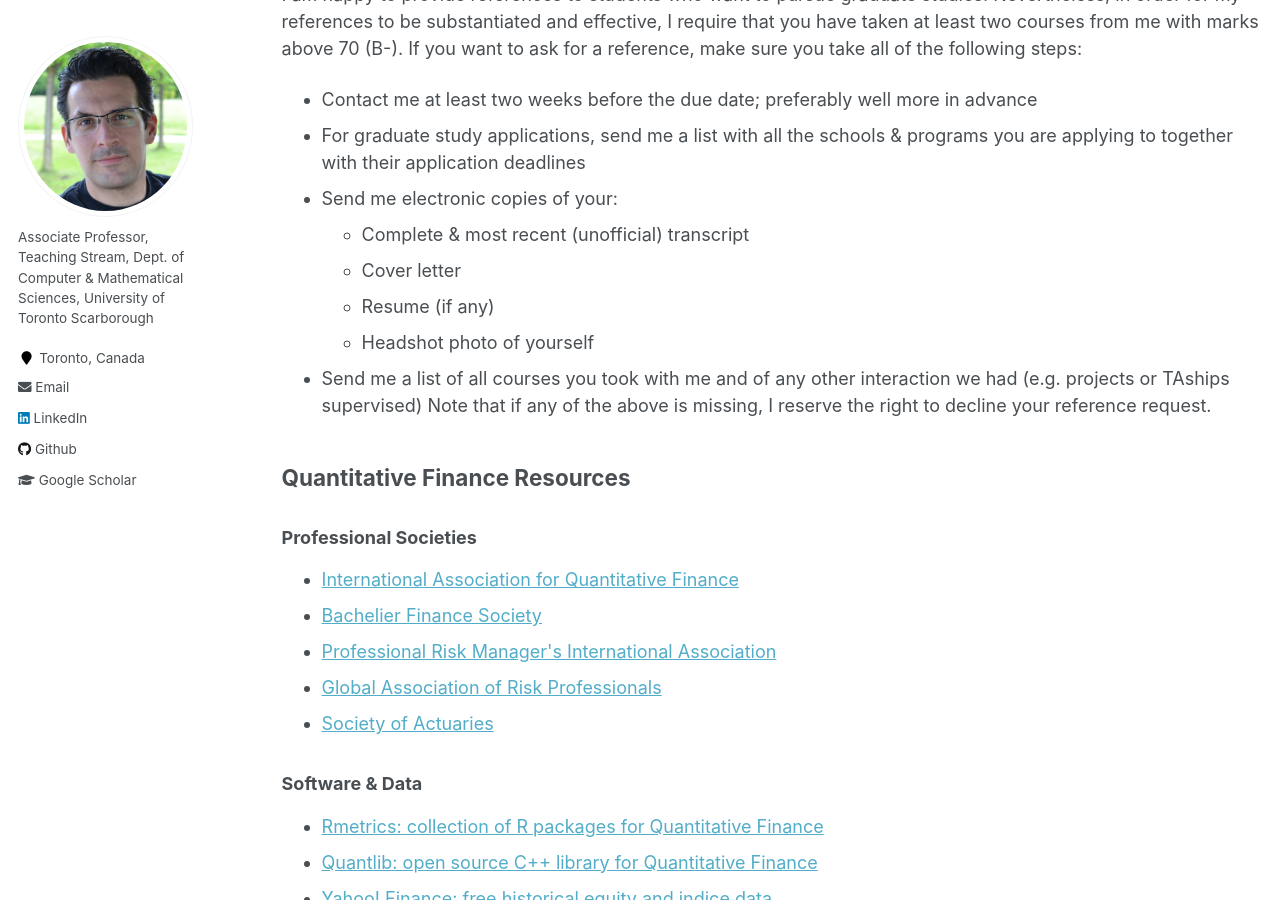
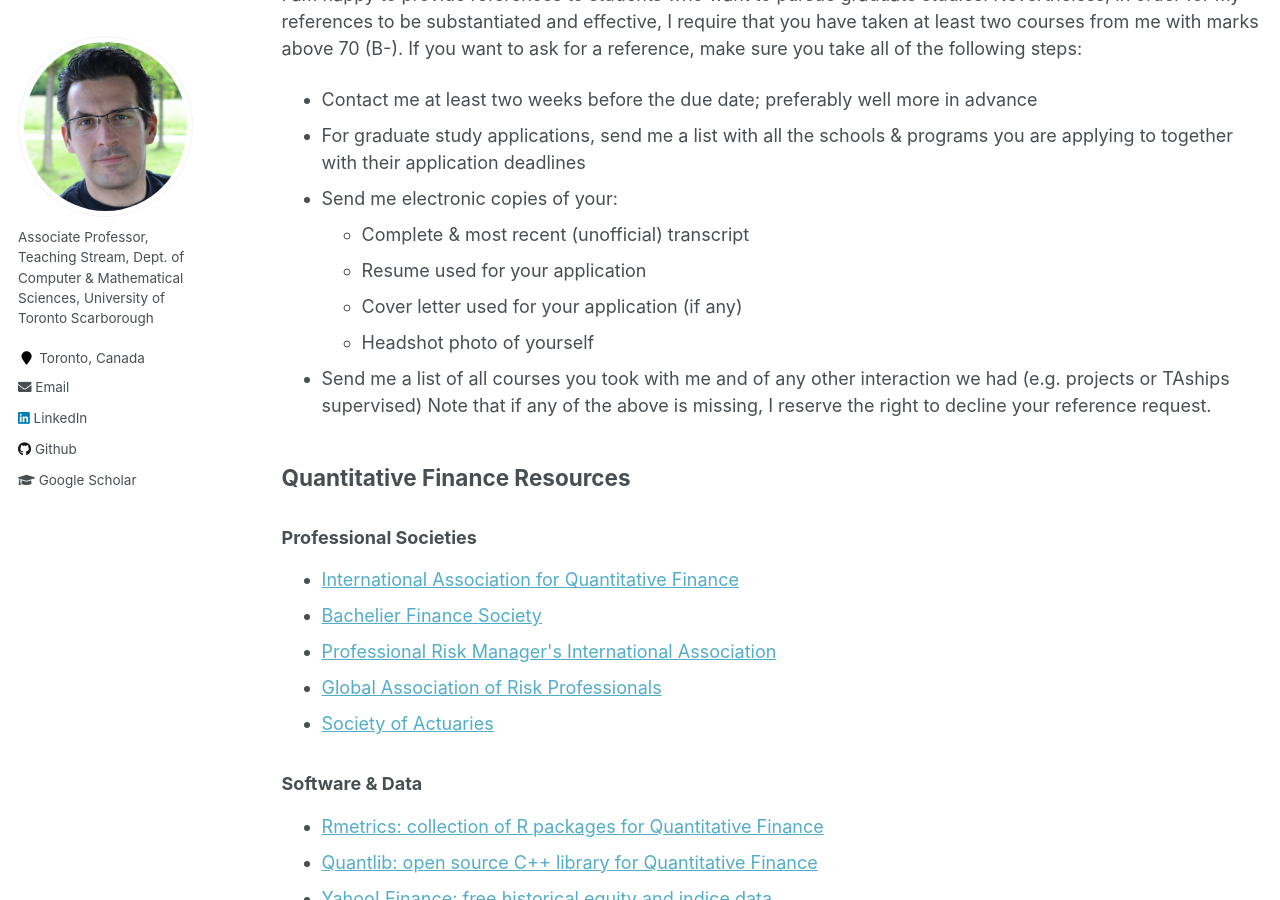
Before and after one commit to damouras/damouras.github.io, a Jekyll site: the page built from _pages/FAQ.md, in a window 1280 px wide and 900 px high, scrolled down 1245 px. Built offline with Jekyll 4.4.1, drawn with Linux system fonts in a browser that asks for light colours.

Commit message:
Update FAQ.md
cover

```diff
--- a/_pages/FAQ.md
+++ b/_pages/FAQ.md
@@ -26,8 +26,8 @@ I am happy to provide references to students who want to pursue graduate studies
 - For graduate study applications, send me a list with all the schools & programs you are applying to together with their application deadlines
 - Send me electronic copies of your:
 	+ Complete & most recent (unofficial) transcript
-	+ Cover letter
-	+ Resume (if any)
+	+ Resume used for your application
+	+ Cover letter used for your application (if any)
 	+ Headshot photo of yourself
 - Send me a list of all courses you took with me and of any other interaction we had (e.g. projects or TAships supervised)
 Note that if any of the above is missing, I reserve the right to decline your reference request.
```
